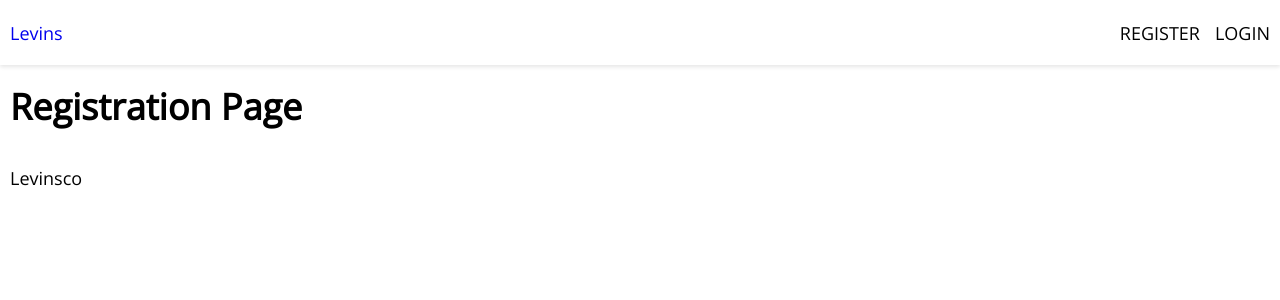
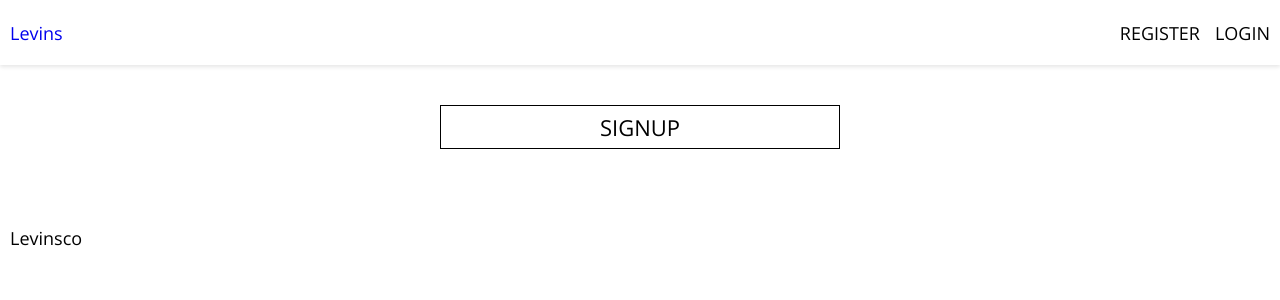
Before and after one commit to Chantz-J/levinsco, a React (Create React App) app: page /registration in a window 1280 px wide. Shown: the top 300 px of the page. Built offline with nearby package versions, Linux system fonts and the light colour scheme; no server answers.

Commit message:
reused sign in form styles on registration page.

```diff
--- a/src/App.js
+++ b/src/App.js
@@ -31,8 +31,8 @@ class App extends Component {
           this.setState({
             currentUser: {
               id: snapshot.id,
-              ...snapshot.data()
-
+              ...snapshot.data(),
+              ...userAuth
             }
           })
         })
--- a/src/components/Header/index.js
+++ b/src/components/Header/index.js
@@ -1,5 +1,4 @@
 import React from 'react'
-import { findRenderedComponentWithType } from 'react-dom/test-utils'
 import { Link } from 'react-router-dom'
 import styled from 'styled-components'
 
--- a/src/components/SignUp/index.js
+++ b/src/components/SignUp/index.js
@@ -1,21 +1,52 @@
-import React, { useState } from 'react'
+import React, { Component} from 'react'
 import styled from 'styled-components'
 
-const StyledForm = styled.div`
+const StyledDiv = styled.div`
+    display: block;
+    width: 100%;
+    max-width: 40.0rem;
+    border: 1px solid black;
+    margin: 4rem auto 6rem;
 
+    .wrap {
+        padding: 10px;
+
+        h2 {
+            font-size: 2.2rem;
+            line-height: 1;
+            font-weight: 400;
+            text-transform: uppercase;
+            display block;
+            width: 100%;
+            text-align: center;
+            padding: 0;
+            margin: 0 auto;
+        }
+
+        .socialSignIn {
+            margin: 2rem auto;
+        }
+
+    }
 
 `
 
-function SignUp(){
+class SignUp extends Component{
+    constructor(props){
+        super(props)
+    }
+    render(){
         return (
-        <StyledForm>
+            <StyledDiv>
                 <div className="wrap">
                     <h2>SignUp</h2>
 
                     <form></form>
                 </div>
-        </StyledForm>
+            </StyledDiv>
         )
     }
+}
+
 
 export default SignUp
--- a/src/pages/Registration/index.js
+++ b/src/pages/Registration/index.js
@@ -1,5 +1,6 @@
 import React, { useState } from 'react'
 import styled from 'styled-components'
+import SignUp from '../../components/SignUp'
 
 const StyledDiv = styled.div`
 
@@ -8,7 +9,7 @@ const StyledDiv = styled.div`
 function Registration(props){
     return (
         <StyledDiv>
-            <h1>Registration Page</h1>
+            <SignUp />
         </StyledDiv>
     )
 }
```
Also changed, not shown: 1 other file (tests, documents, lock files or other folders). Lines whose indentation alone changed are shown as unchanged.
